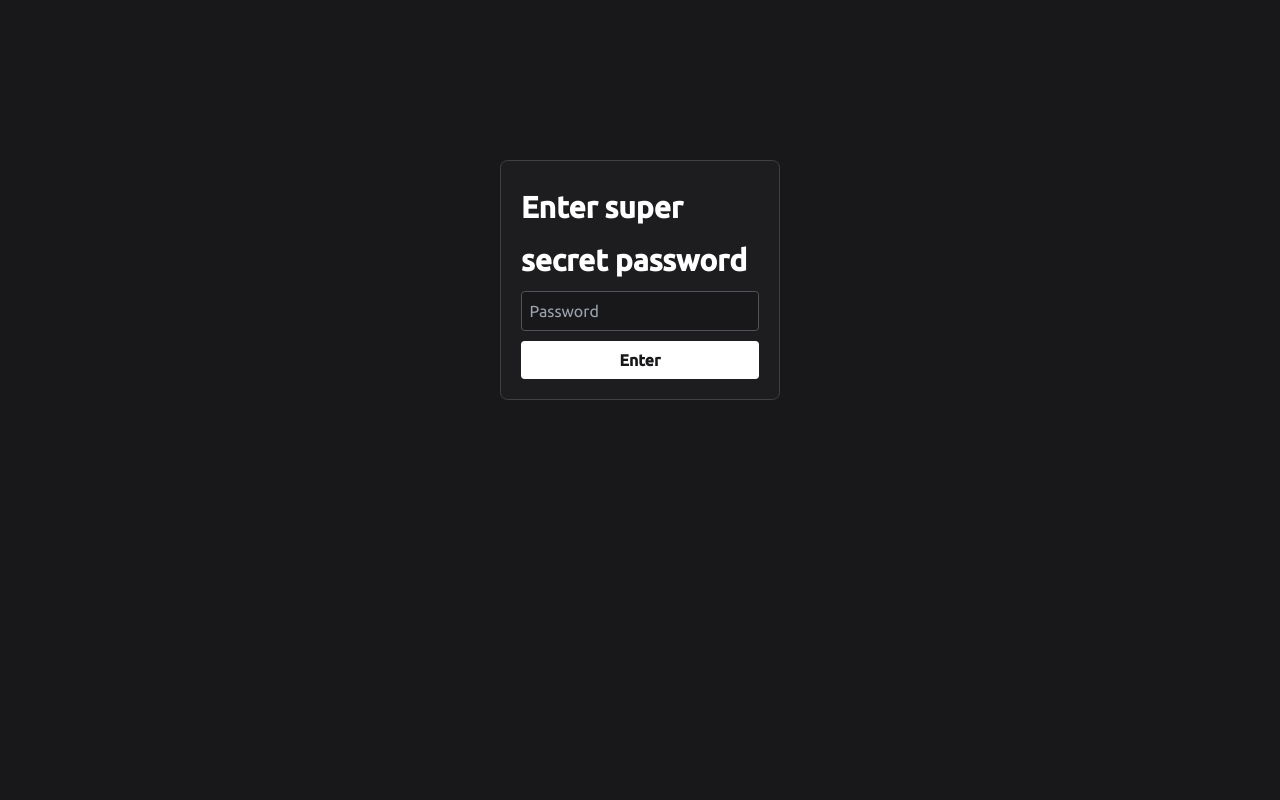
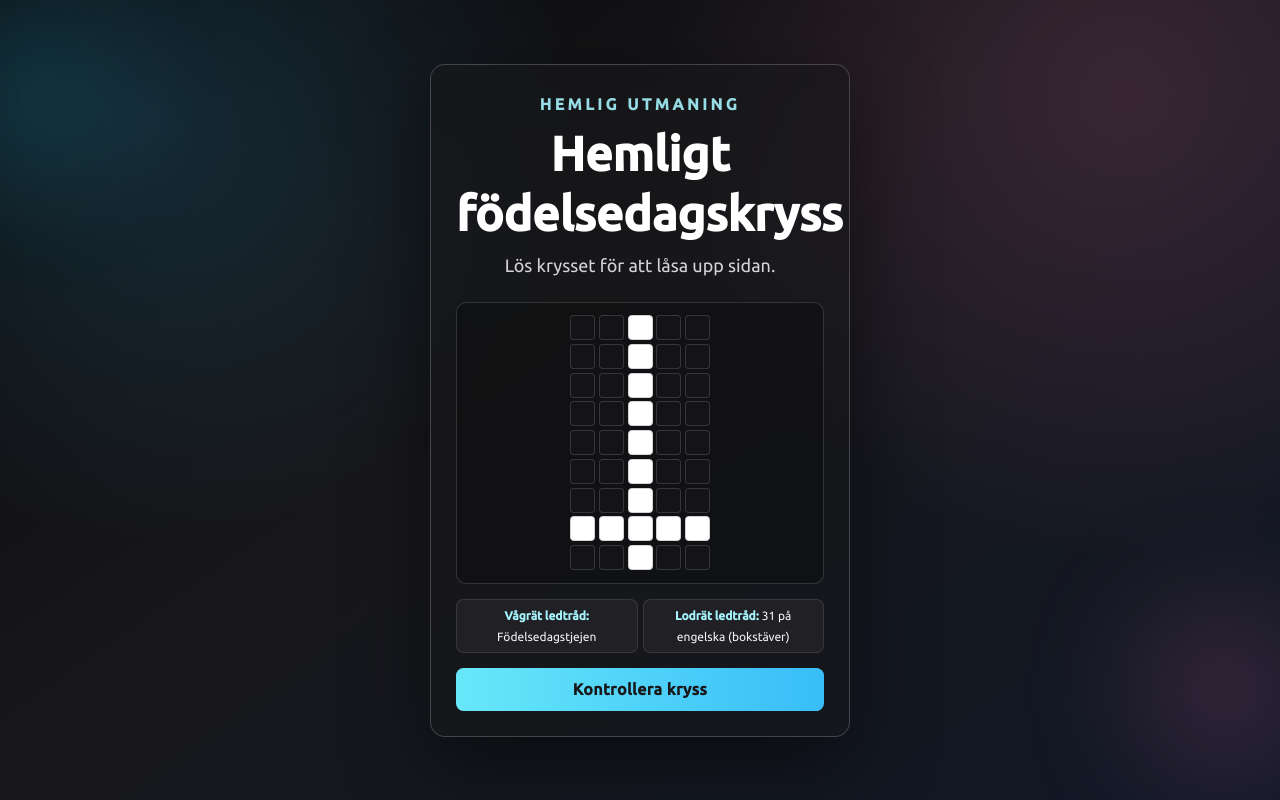
Before and after one commit to SimonBonnier/simonbonnier-dev-blog, a Next.js app: page / in a window 1280 px wide. Built offline with nearby package versions, Linux system fonts and the light colour scheme.

Commit message:
Make some improvments

```diff
--- a/src/app/layout.tsx
+++ b/src/app/layout.tsx
@@ -6,7 +6,7 @@ export default function RootLayout({
     children: React.ReactNode;
 }) {
     return (
-        <html lang="en">
+        <html lang="sv">
             {/*
         <head /> will contain the components returned by the nearest parent
         head.tsx. Find out more at https://beta.nextjs.org/docs/api-reference/file-conventions/head
--- a/src/app/page.tsx
+++ b/src/app/page.tsx
@@ -1,46 +1,160 @@
 "use client";
 
-import { FormEvent, useState } from "react";
+import { FormEvent, useRef, useState } from "react";
 import { useRouter } from "next/navigation";
 
-const ACCESS_PASSWORD = "Hanna31";
+const VERTICAL_WORD = "THIRTYONE";
+const HORIZONTAL_WORD = "HANNA";
+
+const GRID_ROWS = 9;
+const GRID_COLS = 5;
+const VERTICAL_COL = 2;
+const HORIZONTAL_ROW = 7;
+
+function isActiveCell(row: number, col: number) {
+    const isVertical = col === VERTICAL_COL && row < VERTICAL_WORD.length;
+    const isHorizontal = row === HORIZONTAL_ROW && col < HORIZONTAL_WORD.length;
+    return isVertical || isHorizontal;
+}
 
 export default function Home() {
     const router = useRouter();
-    const [password, setPassword] = useState("");
+    const [answers, setAnswers] = useState<Record<string, string>>({});
     const [error, setError] = useState("");
+    const inputRefs = useRef<Record<string, HTMLInputElement | null>>({});
+
+    const getCellValue = (row: number, col: number) => answers[`${row}-${col}`] || "";
+
+    const getNextActiveCell = (row: number, col: number): [number, number] | null => {
+        const startIndex = row * GRID_COLS + col;
+
+        for (let index = startIndex + 1; index < GRID_ROWS * GRID_COLS; index += 1) {
+            const nextRow = Math.floor(index / GRID_COLS);
+            const nextCol = index % GRID_COLS;
+
+            if (isActiveCell(nextRow, nextCol)) {
+                return [nextRow, nextCol];
+            }
+        }
+
+        return null;
+    };
+
+    const getWordFromGrid = (positions: Array<[number, number]>) =>
+        positions.map(([row, col]) => getCellValue(row, col)).join("").toUpperCase();
+
+    const handleCellChange = (row: number, col: number, value: string) => {
+        const key = `${row}-${col}`;
+        const letter = value.slice(-1).toUpperCase().replace(/[^A-Z]/g, "");
+
+        setAnswers((prev) => ({
+            ...prev,
+            [key]: letter,
+        }));
+
+        if (!letter) {
+            return;
+        }
+
+        const nextCell = getNextActiveCell(row, col);
+        if (!nextCell) {
+            return;
+        }
+
+        const [nextRow, nextCol] = nextCell;
+        const nextKey = `${nextRow}-${nextCol}`;
+        inputRefs.current[nextKey]?.focus();
+    };
 
     const onSubmit = (event: FormEvent<HTMLFormElement>) => {
         event.preventDefault();
 
-        if (password === ACCESS_PASSWORD) {
+        const verticalPositions: Array<[number, number]> = Array.from(
+            { length: VERTICAL_WORD.length },
+            (_, row) => [row, VERTICAL_COL]
+        );
+        const horizontalPositions: Array<[number, number]> = Array.from(
+            { length: HORIZONTAL_WORD.length },
+            (_, col) => [HORIZONTAL_ROW, col]
+        );
+
+        const verticalAnswer = getWordFromGrid(verticalPositions);
+        const horizontalAnswer = getWordFromGrid(horizontalPositions);
+
+        if (verticalAnswer === VERTICAL_WORD && horizontalAnswer === HORIZONTAL_WORD) {
             setError("");
             router.push("/projects");
             return;
         }
 
-        setError("Wrong password. Please try again.");
+        setError("Inte löst än. Fyll i båda orden och försök igen.");
     };
 
     return (
-        <main className="min-h-[70vh] flex items-center justify-center">
-            <div className="w-full max-w-md rounded-xl border border-zinc-700 bg-zinc-800/40 p-8">
-                <h1 className="text-3xl font-bold mb-2">Enter super secret password</h1>
+        <main className="relative min-h-screen overflow-hidden bg-[radial-gradient(circle_at_12%_15%,rgba(56,189,248,0.16),transparent_32%),radial-gradient(circle_at_88%_12%,rgba(244,114,182,0.15),transparent_35%),linear-gradient(145deg,#09090b_0%,#18181b_45%,#111827_100%)] px-4 py-10 flex items-center justify-center">
+            <div className="pointer-events-none absolute -left-16 top-10 h-56 w-56 rounded-full bg-cyan-400/20 blur-3xl" />
+            <div className="pointer-events-none absolute -right-10 bottom-12 h-64 w-64 rounded-full bg-pink-400/20 blur-3xl" />
+
+            <div className="relative z-10 w-full max-w-2xl rounded-3xl border border-white/20 bg-zinc-900/65 p-8 text-center shadow-[0_30px_80px_rgba(0,0,0,0.5)] backdrop-blur-md sm:p-10">
+                <p className="mb-2 text-xs font-semibold tracking-[0.22em] text-cyan-200/90">HEMLIG UTMANING</p>
+                <h1 className="text-4xl font-black leading-tight text-white mb-3 sm:text-5xl">Hemligt födelsedagskryss</h1>
+                <p className="text-zinc-300 mb-8 text-lg">Lös krysset för att låsa upp sidan.</p>
+
                 <form className="flex flex-col gap-4" onSubmit={onSubmit}>
-                    <input
-                        type="password"
-                        value={password}
-                        onChange={(event) => setPassword(event.target.value)}
-                        placeholder="Password"
-                        className="rounded-md border border-zinc-600 bg-zinc-900 px-3 py-2 outline-none focus:border-zinc-300"
-                    />
+                    <div className="rounded-2xl border border-white/15 bg-black/25 p-4 sm:p-5">
+                        <div className="grid grid-cols-5 gap-1.5 w-fit mx-auto">
+                        {Array.from({ length: GRID_ROWS }).map((_, row) =>
+                            Array.from({ length: GRID_COLS }).map((__, col) => {
+                                const active = isActiveCell(row, col);
+
+                                if (!active) {
+                                    return (
+                                        <div
+                                            key={`${row}-${col}`}
+                                            className="h-10 w-10 rounded-md border border-zinc-700/80 bg-zinc-900/70"
+                                        />
+                                    );
+                                }
+
+                                return (
+                                    <input
+                                        key={`${row}-${col}`}
+                                        ref={(element) => {
+                                            inputRefs.current[`${row}-${col}`] = element;
+                                        }}
+                                        type="text"
+                                        inputMode="text"
+                                        maxLength={1}
+                                        autoComplete="off"
+                                        value={getCellValue(row, col)}
+                                        onChange={(event) =>
+                                            handleCellChange(row, col, event.target.value)
+                                        }
+                                        className="h-10 w-10 rounded-md border border-zinc-300 bg-white text-center text-lg font-extrabold uppercase text-zinc-900 outline-none transition focus:scale-105 focus:ring-2 focus:ring-cyan-300"
+                                        aria-label={`Kryssruta ${row + 1}-${col + 1}`}
+                                    />
+                                );
+                            })
+                        )}
+                        </div>
+                    </div>
+
+                    <div className="mt-2 grid gap-2 text-sm sm:grid-cols-2">
+                        <p className="rounded-xl border border-white/10 bg-zinc-800/70 px-3 py-2 text-zinc-100 text-center">
+                            <span className="font-semibold text-cyan-200">Vågrät ledtråd:</span> Födelsedagstjejen
+                        </p>
+                        <p className="rounded-xl border border-white/10 bg-zinc-800/70 px-3 py-2 text-zinc-100 text-center">
+                            <span className="font-semibold text-cyan-200">Lodrät ledtråd:</span> 31 på engelska (bokstäver)
+                        </p>
+                    </div>
+
                     <button
                         type="submit"
-                        className="rounded-md bg-white text-zinc-900 px-4 py-2 font-semibold hover:bg-zinc-200"
+                        className="mt-2 rounded-xl bg-gradient-to-r from-cyan-300 to-sky-400 text-zinc-900 px-5 py-3 font-bold tracking-wide transition hover:brightness-105"
                     >
-                        Enter
+                        Kontrollera kryss
                     </button>
-                    {error && <p className="text-red-400">{error}</p>}
+                    {error && <p className="text-red-400 text-center">{error}</p>}
                 </form>
             </div>
         </main>
--- a/src/app/projects/page.tsx
+++ b/src/app/projects/page.tsx
@@ -41,8 +41,12 @@ export default function ProjectsPage() {
                     <br />
                     Hanna!
                 </h1>
-                <p className="mx-auto mt-6 max-w-2xl text-lg text-amber-50/90 sm:text-2xl">
-                    Hoppas du får en fantastisk födelsedag med både skratt, kärlek och enorma mängder godis.
+                <p className="mx-auto mt-6 max-w-3xl text-lg text-amber-50/90 sm:text-2xl">
+                    Hoppas du får en lika fantastisk födelsedag som du är fantastisk person.
+                </p>
+
+                <p className="mx-auto mt-6 max-w-3xl text-lg text-amber-50/90 sm:text-2xl">
+                    Fylld av kärlek, skratt, snack och godis!
                 </p>
 
                 <div className="mt-12 flex justify-center" aria-hidden="true">
```
